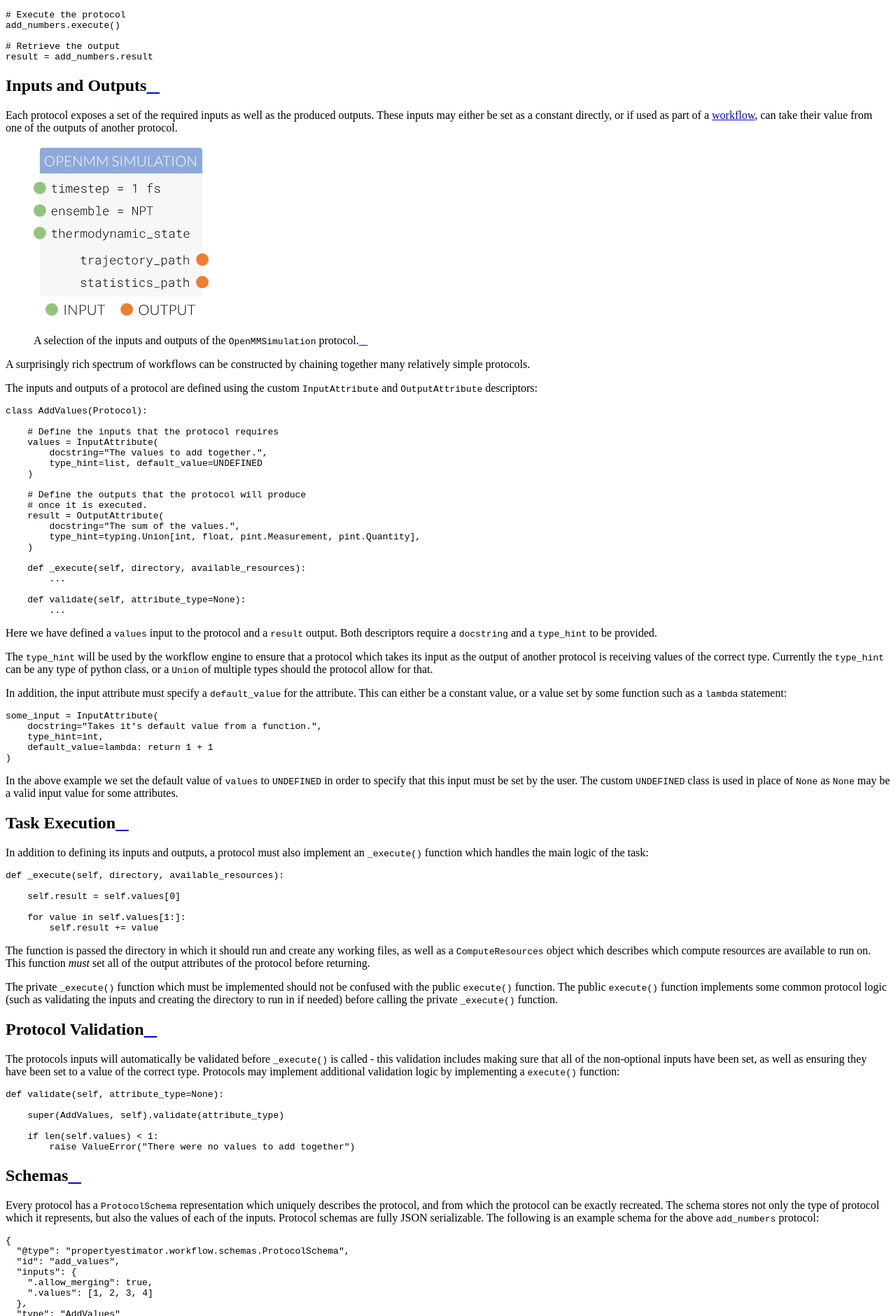
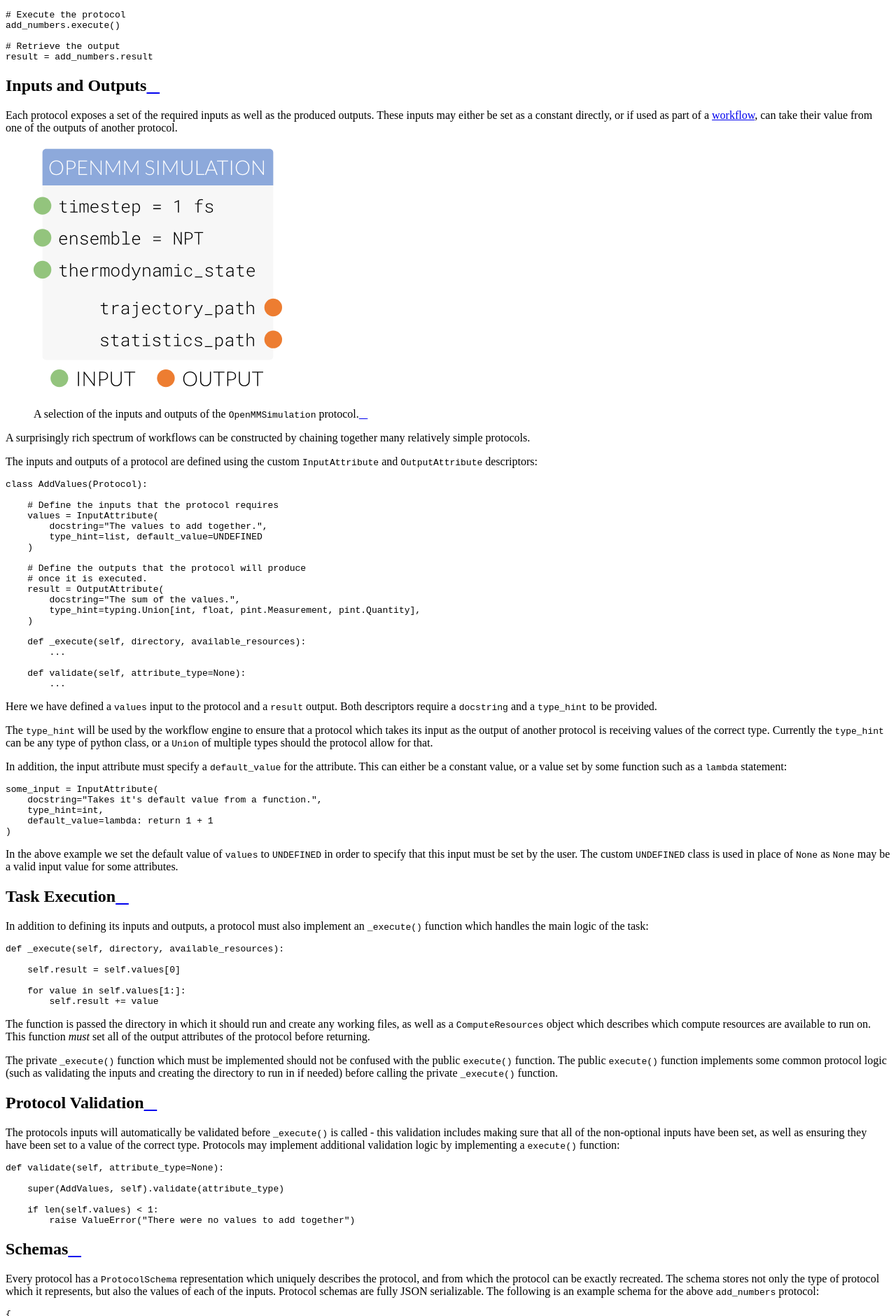
Before and after one commit to openforcefield/openff-evaluator, a Sphinx documentation site: the page built from docs/protocols.rst, in a window 1280 px wide. Shown: the part 1293-3174 px from the top of the page at 70% size. Built offline with Sphinx 7.4.7 and the Read the Docs theme 2.0.0, drawn with Linux system fonts in a browser that asks for light colours.

Commit message:
Fix protocol figure size.

```diff
--- a/docs/protocols.rst
+++ b/docs/protocols.rst
@@ -49,7 +49,7 @@ of another protocol.
 
 .. figure:: _static/img/protocol.svg
     :align: center
-    :width: 250
+    :width: 30%
 
     A selection of the inputs and outputs of the |openmm_simulation| protocol.
 
```
